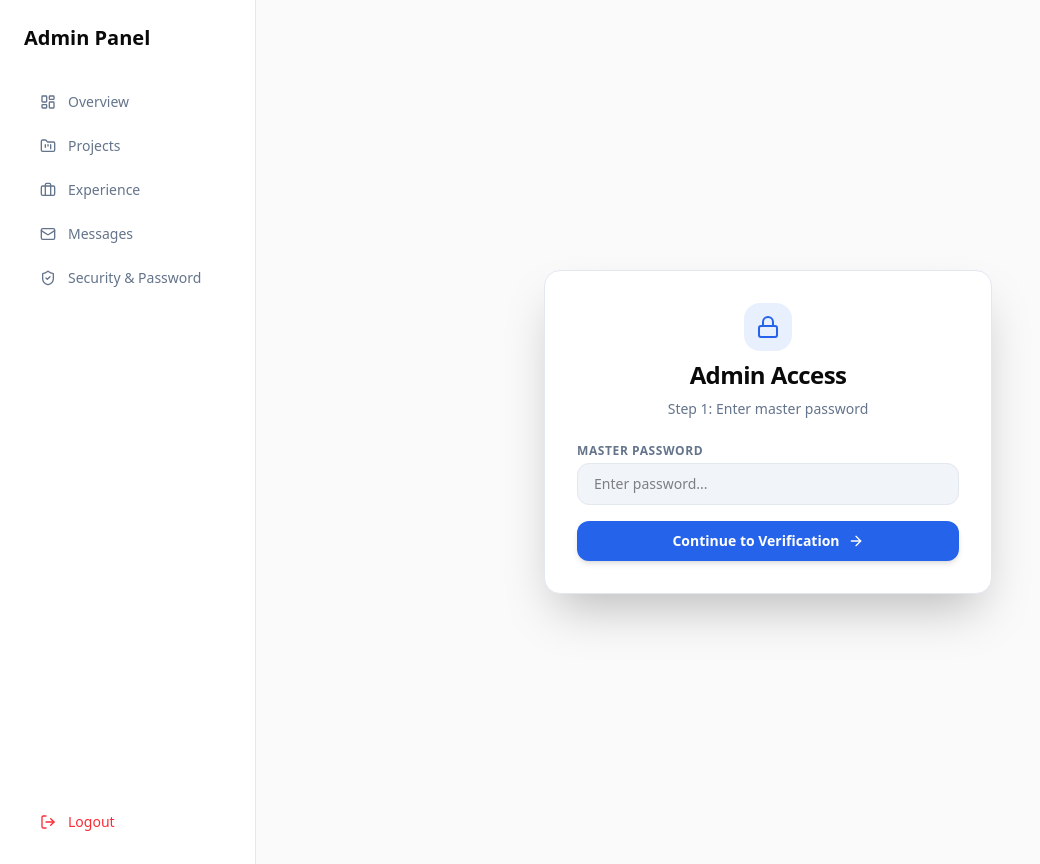
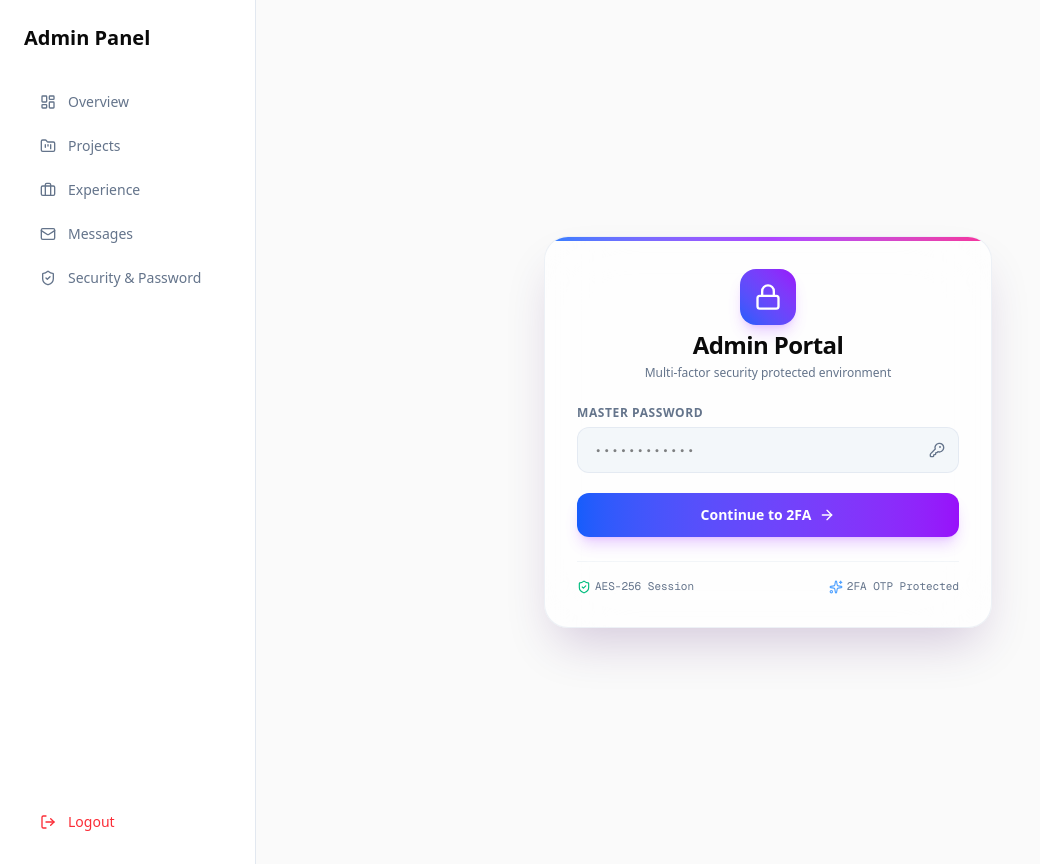
Before and after one commit to AymaneWebDEV/portfolio, a Next.js app: page /admin/login in a window 1280 px wide. Shown: the whole page, without its empty margins (0-1040 px from the left). Built offline with nearby package versions, Linux system fonts and the light colour scheme.

Commit message:
Redesign Admin Login UI with glassmorphism and 6-digit box inputs

```diff
--- a/src/app/admin/login/page.tsx
+++ b/src/app/admin/login/page.tsx
@@ -1,17 +1,22 @@
 "use client";
 
-import { useState } from "react";
+import { useState, useRef } from "react";
 import { useRouter } from "next/navigation";
-import { Lock, ShieldCheck, ArrowRight, Loader2 } from "lucide-react";
+import { motion, AnimatePresence } from "framer-motion";
+import { Lock, ShieldCheck, ArrowRight, Loader2, KeyRound, Mail, Sparkles, AlertCircle, CheckCircle2 } from "lucide-react";
 
 export default function AdminLogin() {
   const [step, setStep] = useState<"password" | "otp">("password");
   const [password, setPassword] = useState("");
-  const [otpCode, setOtpCode] = useState("");
+  const [otpDigits, setOtpDigits] = useState<string[]>(["", "", "", "", "", ""]);
   const [otpToken, setOtpToken] = useState("");
   const [loading, setLoading] = useState(false);
+  const [resending, setResending] = useState(false);
   const [error, setError] = useState("");
+  const [resendMsg, setResendMsg] = useState("");
   const router = useRouter();
+
+  const digitInputRefs = useRef<(HTMLInputElement | null)[]>([]);
 
   const handlePasswordSubmit = async (e: React.FormEvent) => {
     e.preventDefault();
@@ -30,6 +35,9 @@ export default function AdminLogin() {
       if (res.ok && data.step === "otp_required") {
         setOtpToken(data.otpToken);
         setStep("otp");
+        setTimeout(() => {
+          digitInputRefs.current[0]?.focus();
+        }, 150);
       } else {
         setError(data.error || "Invalid password");
       }
@@ -40,15 +48,40 @@ export default function AdminLogin() {
     }
   };
 
-  const handleOtpSubmit = async (e: React.FormEvent) => {
-    e.preventDefault();
+  const handleOtpDigitChange = (index: number, value: string) => {
+    if (!/^[0-9]?$/.test(value)) return;
+
+    const nextDigits = [...otpDigits];
+    nextDigits[index] = value;
+    setOtpDigits(nextDigits);
+
+    // Auto focus next box
+    if (value && index < 5) {
+      digitInputRefs.current[index + 1]?.focus();
+    }
+  };
+
+  const handleOtpKeyDown = (index: number, e: React.KeyboardEvent<HTMLInputElement>) => {
+    if (e.key === "Backspace" && !otpDigits[index] && index > 0) {
+      digitInputRefs.current[index - 1]?.focus();
+    }
+  };
+
+  const handleOtpSubmit = async (e?: React.FormEvent) => {
+    if (e) e.preventDefault();
+    const code = otpDigits.join("");
+    if (code.length < 6) {
+      setError("Please enter the full 6-digit verification code");
+      return;
+    }
+
     setError("");
     setLoading(true);
 
     try {
       const res = await fetch("/api/auth/verify-otp", {
         method: "POST",
-        body: JSON.stringify({ otpToken, code: otpCode }),
+        body: JSON.stringify({ otpToken, code }),
         headers: { "Content-Type": "application/json" },
       });
 
@@ -66,94 +99,252 @@ export default function AdminLogin() {
     }
   };
 
+  const handleResendCode = async () => {
+    setResending(true);
+    setResendMsg("");
+    setError("");
+
+    try {
+      const res = await fetch("/api/auth/login", {
+        method: "POST",
+        body: JSON.stringify({ password }),
+        headers: { "Content-Type": "application/json" },
+      });
+
+      const data = await res.json();
+
+      if (res.ok && data.step === "otp_required") {
+        setOtpToken(data.otpToken);
+        setResendMsg("New 6-digit code sent to your email!");
+      } else {
+        setError("Failed to resend verification code.");
+      }
+    } catch {
+      setError("Resend failed.");
+    } finally {
+      setResending(false);
+    }
+  };
+
   return (
-    <div className="min-h-screen flex items-center justify-center bg-background text-foreground px-4">
-      <div className="w-full max-w-md p-8 space-y-6 rounded-2xl border border-border bg-card shadow-2xl backdrop-blur-xl">
-        {step === "password" ? (
-          <>
-            <div className="text-center space-y-2">
-              <div className="inline-flex p-3 rounded-2xl bg-primary/10 text-primary mb-2">
-                <Lock className="w-6 h-6" />
-              </div>
-              <h1 className="text-2xl font-bold tracking-tight">Admin Access</h1>
-              <p className="text-sm text-muted-foreground">Step 1: Enter master password</p>
+    <div className="min-h-screen relative flex items-center justify-center bg-background text-foreground px-4 overflow-hidden">
+      {/* Dynamic Background Glow Orbs */}
+      <div className="absolute inset-0 -z-10 pointer-events-none overflow-hidden">
+        <div className="absolute top-1/3 left-1/2 -translate-x-1/2 -translate-y-1/2 w-[500px] h-[500px] rounded-full bg-gradient-to-tr from-blue-600/15 via-purple-600/15 to-pink-500/10 blur-[120px]" />
+        <div className="absolute bottom-1/4 right-1/4 w-80 h-80 rounded-full bg-blue-500/10 blur-[100px]" />
+        <div className="absolute top-1/4 left-1/4 w-72 h-72 rounded-full bg-purple-500/10 blur-[90px]" />
       </div>
 
-            <form onSubmit={handlePasswordSubmit} className="space-y-4">
+      {/* Grid Pattern Accent */}
+      <div className="absolute inset-0 -z-10 bg-[linear-gradient(to_right,#80808008_1px,transparent_1px),linear-gradient(to_bottom,#80808008_1px,transparent_1px)] bg-[size:40px_40px]" />
+
+      <motion.div
+        initial={{ opacity: 0, scale: 0.95, y: 20 }}
+        animate={{ opacity: 1, scale: 1, y: 0 }}
+        transition={{ duration: 0.5, ease: "easeOut" }}
+        className="w-full max-w-md"
+      >
+        <div className="relative p-8 rounded-3xl border border-border/60 bg-card/70 backdrop-blur-2xl shadow-2xl shadow-purple-950/20 overflow-hidden">
+          {/* Top Decorative Gradient Line */}
+          <div className="absolute top-0 left-0 right-0 h-1 bg-gradient-to-r from-blue-500 via-purple-500 to-pink-500" />
+
+          <AnimatePresence mode="wait">
+            {step === "password" ? (
+              <motion.div
+                key="password-step"
+                initial={{ opacity: 0, x: -20 }}
+                animate={{ opacity: 1, x: 0 }}
+                exit={{ opacity: 0, x: 20 }}
+                transition={{ duration: 0.3 }}
+                className="space-y-6"
+              >
+                {/* Header Badge & Title */}
+                <div className="text-center space-y-3">
+                  <div className="inline-flex items-center justify-center w-14 h-14 rounded-2xl bg-gradient-to-tr from-blue-600 to-purple-600 shadow-lg shadow-purple-500/25 mb-1">
+                    <Lock className="w-7 h-7 text-white" />
+                  </div>
                   <div>
-                <label className="block text-xs font-semibold uppercase tracking-wider text-muted-foreground mb-1">
+                    <h1 className="text-2xl font-bold tracking-tight text-foreground">Admin Portal</h1>
+                    <p className="text-xs text-muted-foreground mt-1">Multi-factor security protected environment</p>
+                  </div>
+                </div>
+
+                <form onSubmit={handlePasswordSubmit} className="space-y-5">
+                  <div className="space-y-1.5">
+                    <label className="block text-xs font-semibold uppercase tracking-wider text-muted-foreground">
                       Master Password
                     </label>
+                    <div className="relative">
                       <input
                         type="password"
                         required
                         value={password}
                         onChange={(e) => setPassword(e.target.value)}
-                  placeholder="Enter password..."
-                  className="w-full px-4 py-2.5 rounded-xl bg-secondary border border-border focus:border-primary focus:outline-none text-sm transition-all"
+                        placeholder="••••••••••••"
+                        className="w-full px-4 py-3 rounded-xl bg-secondary/80 border border-border/80 focus:border-primary focus:ring-2 focus:ring-primary/20 focus:outline-none text-sm transition-all pr-10 font-mono"
                       />
+                      <KeyRound className="w-4 h-4 text-muted-foreground absolute right-3.5 top-1/2 -translate-y-1/2" />
+                    </div>
                   </div>
 
-              {error && <p className="text-xs text-red-500 text-center font-medium bg-red-500/10 p-2.5 rounded-lg">{error}</p>}
+                  {error && (
+                    <motion.div
+                      initial={{ opacity: 0, y: -10 }}
+                      animate={{ opacity: 1, y: 0 }}
+                      className="p-3 rounded-xl bg-red-500/10 border border-red-500/20 text-red-400 text-xs flex items-center gap-2 font-medium"
+                    >
+                      <AlertCircle className="w-4 h-4 shrink-0" />
+                      <span>{error}</span>
+                    </motion.div>
+                  )}
 
                   <button
                     type="submit"
                     disabled={loading}
-                className="w-full py-2.5 rounded-xl bg-primary text-primary-foreground font-semibold hover:bg-primary/90 transition-all flex items-center justify-center gap-2 text-sm shadow-md"
+                    className="group relative w-full py-3 rounded-xl bg-gradient-to-r from-blue-600 to-purple-600 text-white font-semibold text-sm shadow-lg shadow-purple-500/25 hover:shadow-xl hover:shadow-purple-500/35 transition-all overflow-hidden disabled:opacity-50"
                   >
-                {loading ? <Loader2 className="w-4 h-4 animate-spin" /> : <>Continue to Verification <ArrowRight className="w-4 h-4" /></>}
-              </button>
-            </form>
+                    <span className="relative z-10 flex items-center justify-center gap-2">
+                      {loading ? (
+                        <>
+                          <Loader2 className="w-4 h-4 animate-spin" />
+                          <span>Verifying Credentials...</span>
                         </>
                       ) : (
                         <>
-            <div className="text-center space-y-2">
-              <div className="inline-flex p-3 rounded-2xl bg-blue-500/10 text-blue-500 mb-2">
-                <ShieldCheck className="w-6 h-6" />
+                          <span>Continue to 2FA</span>
+                          <ArrowRight className="w-4 h-4 group-hover:translate-x-1 transition-transform" />
+                        </>
+                      )}
+                    </span>
+                    <div className="absolute inset-0 bg-gradient-to-r from-purple-600 to-blue-600 opacity-0 group-hover:opacity-100 transition-opacity" />
+                  </button>
+                </form>
+
+                {/* Footer Security Badges */}
+                <div className="pt-4 border-t border-border/40 flex items-center justify-between text-[11px] text-muted-foreground font-mono">
+                  <span className="flex items-center gap-1">
+                    <ShieldCheck className="w-3.5 h-3.5 text-emerald-500" />
+                    AES-256 Session
+                  </span>
+                  <span className="flex items-center gap-1">
+                    <Sparkles className="w-3.5 h-3.5 text-blue-400" />
+                    2FA OTP Protected
+                  </span>
                 </div>
-              <h1 className="text-2xl font-bold tracking-tight">Email Verification</h1>
-              <p className="text-xs text-muted-foreground">
-                6-digit security code sent to <strong className="text-foreground">aymaneharty@gmail.com</strong>
+              </motion.div>
+            ) : (
+              <motion.div
+                key="otp-step"
+                initial={{ opacity: 0, x: 20 }}
+                animate={{ opacity: 1, x: 0 }}
+                exit={{ opacity: 0, x: -20 }}
+                transition={{ duration: 0.3 }}
+                className="space-y-6"
+              >
+                {/* Header */}
+                <div className="text-center space-y-3">
+                  <div className="inline-flex items-center justify-center w-14 h-14 rounded-2xl bg-gradient-to-tr from-blue-500 to-cyan-500 shadow-lg shadow-blue-500/25 mb-1">
+                    <Mail className="w-7 h-7 text-white animate-pulse" />
+                  </div>
+                  <div>
+                    <h1 className="text-2xl font-bold tracking-tight text-foreground">2FA Email Verification</h1>
+                    <p className="text-xs text-muted-foreground mt-1">
+                      Enter the 6-digit code sent to <strong className="text-foreground font-semibold">aymaneharty@gmail.com</strong>
                     </p>
                   </div>
-
-            <form onSubmit={handleOtpSubmit} className="space-y-4">
-              <div>
-                <label className="block text-xs font-semibold uppercase tracking-wider text-muted-foreground mb-1">
-                  Enter 6-Digit Code
-                </label>
-                <input
-                  type="text"
-                  required
-                  maxLength={6}
-                  value={otpCode}
-                  onChange={(e) => setOtpCode(e.target.value.replace(/[^0-9]/g, ""))}
-                  placeholder="123456"
-                  className="w-full px-4 py-3 rounded-xl bg-secondary border border-border focus:border-primary focus:outline-none text-center font-mono text-xl tracking-widest transition-all"
-                />
                 </div>
 
-              {error && <p className="text-xs text-red-500 text-center font-medium bg-red-500/10 p-2.5 rounded-lg">{error}</p>}
+                <form onSubmit={handleOtpSubmit} className="space-y-5">
+                  {/* 6 Digit Input Grid */}
+                  <div className="space-y-2">
+                    <label className="block text-center text-xs font-semibold uppercase tracking-wider text-muted-foreground">
+                      6-Digit Security Code
+                    </label>
+
+                    <div className="flex justify-center gap-2">
+                      {otpDigits.map((digit, i) => (
+                        <input
+                          key={i}
+                          ref={(el) => {
+                            digitInputRefs.current[i] = el;
+                          }}
+                          type="text"
+                          maxLength={1}
+                          value={digit}
+                          onChange={(e) => handleOtpDigitChange(i, e.target.value)}
+                          onKeyDown={(e) => handleOtpKeyDown(i, e)}
+                          className="w-11 h-12 text-center text-xl font-mono font-bold rounded-xl bg-secondary/80 border border-border/80 focus:border-blue-500 focus:ring-2 focus:ring-blue-500/20 focus:outline-none transition-all"
+                        />
+                      ))}
+                    </div>
+                  </div>
+
+                  {error && (
+                    <motion.div
+                      initial={{ opacity: 0, y: -10 }}
+                      animate={{ opacity: 1, y: 0 }}
+                      className="p-3 rounded-xl bg-red-500/10 border border-red-500/20 text-red-400 text-xs flex items-center gap-2 font-medium"
+                    >
+                      <AlertCircle className="w-4 h-4 shrink-0" />
+                      <span>{error}</span>
+                    </motion.div>
+                  )}
+
+                  {resendMsg && (
+                    <motion.div
+                      initial={{ opacity: 0, y: -10 }}
+                      animate={{ opacity: 1, y: 0 }}
+                      className="p-3 rounded-xl bg-emerald-500/10 border border-emerald-500/20 text-emerald-400 text-xs flex items-center gap-2 font-medium"
+                    >
+                      <CheckCircle2 className="w-4 h-4 shrink-0" />
+                      <span>{resendMsg}</span>
+                    </motion.div>
+                  )}
 
                   <button
                     type="submit"
-                disabled={loading}
-                className="w-full py-2.5 rounded-xl bg-primary text-primary-foreground font-semibold hover:bg-primary/90 transition-all flex items-center justify-center gap-2 text-sm shadow-md"
+                    disabled={loading || otpDigits.join("").length < 6}
+                    className="group relative w-full py-3 rounded-xl bg-gradient-to-r from-blue-600 to-purple-600 text-white font-semibold text-sm shadow-lg shadow-blue-500/25 hover:shadow-xl hover:shadow-blue-500/35 transition-all overflow-hidden disabled:opacity-50"
                   >
-                {loading ? <Loader2 className="w-4 h-4 animate-spin" /> : <>Verify & Unlock <ShieldCheck className="w-4 h-4" /></>}
+                    <span className="relative z-10 flex items-center justify-center gap-2">
+                      {loading ? (
+                        <>
+                          <Loader2 className="w-4 h-4 animate-spin" />
+                          <span>Verifying Code...</span>
+                        </>
+                      ) : (
+                        <>
+                          <ShieldCheck className="w-4 h-4" />
+                          <span>Verify & Unlock Dashboard</span>
+                        </>
+                      )}
+                    </span>
+                  </button>
+                </form>
+
+                <div className="flex items-center justify-between pt-2 border-t border-border/40 text-xs">
+                  <button
+                    type="button"
+                    onClick={() => setStep("password")}
+                    className="text-muted-foreground hover:text-foreground transition-colors font-medium"
+                  >
+                    ← Back
                   </button>
 
                   <button
                     type="button"
-                onClick={() => setStep("password")}
-                className="w-full text-xs text-muted-foreground hover:text-foreground transition-colors pt-2 text-center"
+                    onClick={handleResendCode}
+                    disabled={resending}
+                    className="text-primary hover:underline font-semibold disabled:opacity-50"
                   >
-                ← Back to Password Entry
+                    {resending ? "Sending..." : "Resend Code"}
                   </button>
-            </form>
-          </>
+                </div>
+              </motion.div>
             )}
+          </AnimatePresence>
         </div>
+      </motion.div>
     </div>
   );
 }
```
Lines whose indentation alone changed are shown as unchanged.
